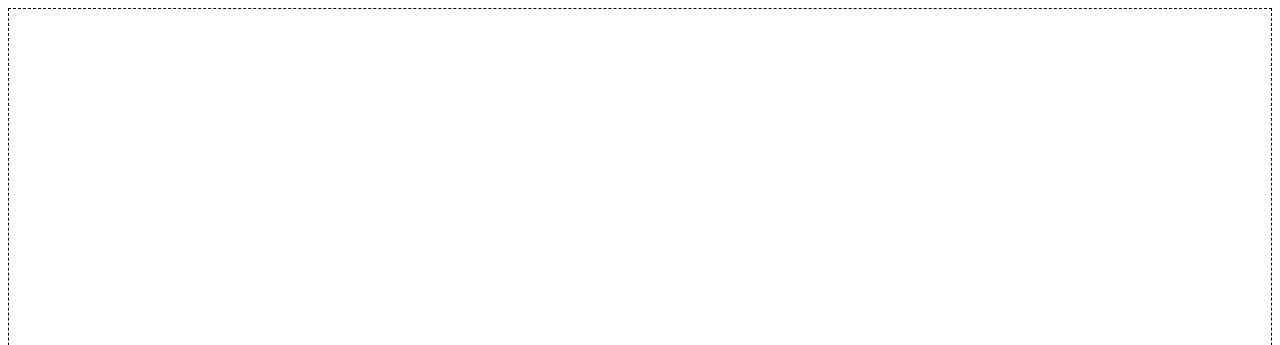
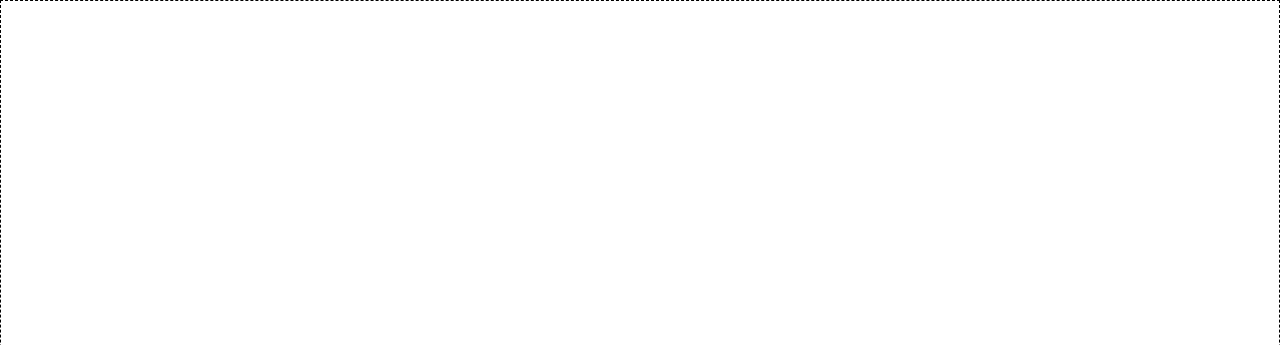
Before and after one commit to superseriouscompany/mayte-splash, a website built with webpack: page dist/velvetrope/index.html in a window 1280 px wide. Shown: the top 345 px of the page. Built offline with nearby package versions, Linux system fonts and the light colour scheme.

Commit message:
Try setting margin/padding to 0

```diff
--- a/dist/velvetrope/index.html
+++ b/dist/velvetrope/index.html
@@ -1,11 +1,11 @@
 <!DOCTYPE html>
-<html style="height: 100%">
+<html style="height: 100%; padding: 0; margin: 0;">
   <head>
     <meta charset="utf-8">
     <title></title>
     <link href="https://fonts.googleapis.com/css?family=Nunito" rel="stylesheet">
   </head>
-  <body style="height: 100%; border: 1px dashed black; display: flex; justify-content: center; align-items: center;">
+  <body style="padding: 0; margin: 0; height: 100%; border: 1px dashed black; display: flex; justify-content: center; align-items: center;">
     <h1 style="font-family: 'Nunito', sans-serif; text-align: center; padding: 1em; ">Webview for updating content.</h1>
   </body>
 </html>
```
